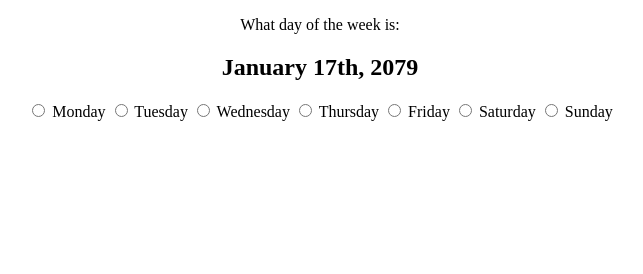
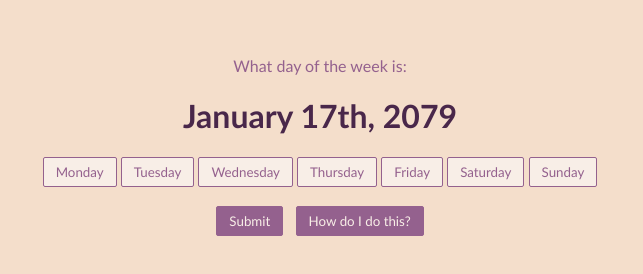
Before and after one commit to MiloCS/DayFinder, a plain HTML site: page index.html in a window 1280 px wide. Shown: the whole page, without its empty margins (320-963 px from the left). Drawn offline with Linux system fonts and the light colour scheme.

Commit message:
adding styling and submit button

```diff
--- a/index.html
+++ b/index.html
@@ -9,30 +9,22 @@
   </head>
   <body>
     <p class="intro">What day of the week is:</p>
-    <h2 class="date">January 17th, 2079</h2>
-    <div class="day-selector" data-toggle="buttons">
-        <label class="day-selector">
-          <input type="radio" name="options" id="monday"> Monday
-        </label>
-        <label class="day-selector">
-          <input type="radio" name="options" id="tuesday"> Tuesday
-        </label>
-        <label class="day-selector">
-          <input type="radio" name="options" id="wednesday"> Wednesday
-        </label>
-        <label class="day-selector">
-            <input type="radio" name="options" id="thursday"> Thursday
-        </label>
-        <label class="day-selector">
-            <input type="radio" name="options" id="friday"> Friday
-        </label>
-        <label class="day-selector">
-            <input type="radio" name="options" id="saturday"> Saturday
-        </label>
-        <label class="day-selector">
-            <input type="radio" name="options" id="sunday"> Sunday
-        </label>
-      </div>
+    <h1 class="date">January 17th, 2079</h1>
+    <div class="button-group">
+        <button class="button monday">Monday</button>
+        <button class="button tuesday">Tuesday</button>
+        <button class="button wednesday">Wednesday</button>
+        <button class="button thursday">Thursday</button>
+        <button class="button friday">Friday</button>
+        <button class="button saturday">Saturday</button>
+        <button class="button sunday">Sunday</button>
+    </div>
+    <div class="submit-group">
+        <br>
+        <button>Submit</button>
+        &nbsp;
+        <button>How do I do this?</button>
+    </div>
 	<script src="script.js"></script>
   </body>
 </html>
--- a/style.css
+++ b/style.css
@@ -1,3 +1,51 @@
 html {
     text-align: center;
+    background: #f4decb;
+    font-family: 'Candara', sans-serif;
 }
+
+body {
+    padding-top: 2em;
+}
+
+p {
+    color: #94618e
+}
+
+h1 {
+    color: #49274a
+}
+
+.button-group button {
+    font-family: 'Candara', sans-serif;
+    background: #f8eee7;
+    border: 1px solid #94618e;
+    color: #94618e;
+    padding: 6px 12px;
+    cursor: pointer;
+    border-radius: 2px;
+}
+
+.button-group:after {
+    content: "";
+    clear: both;
+    display: table;
+}
+
+.button-group button:hover {
+    background-color: white;
+}
+
+.submit-group button {
+    font-family: 'Candara', sans-serif;
+    background: #94618e;
+    border: 1px solid #94618e;
+    color: #f8eee7;
+    padding: 6px 12px;
+    cursor: pointer;
+    border-radius: 2px;
+}
+
+.submit-group span {
+    font-size: 1.5em;
+}
```
